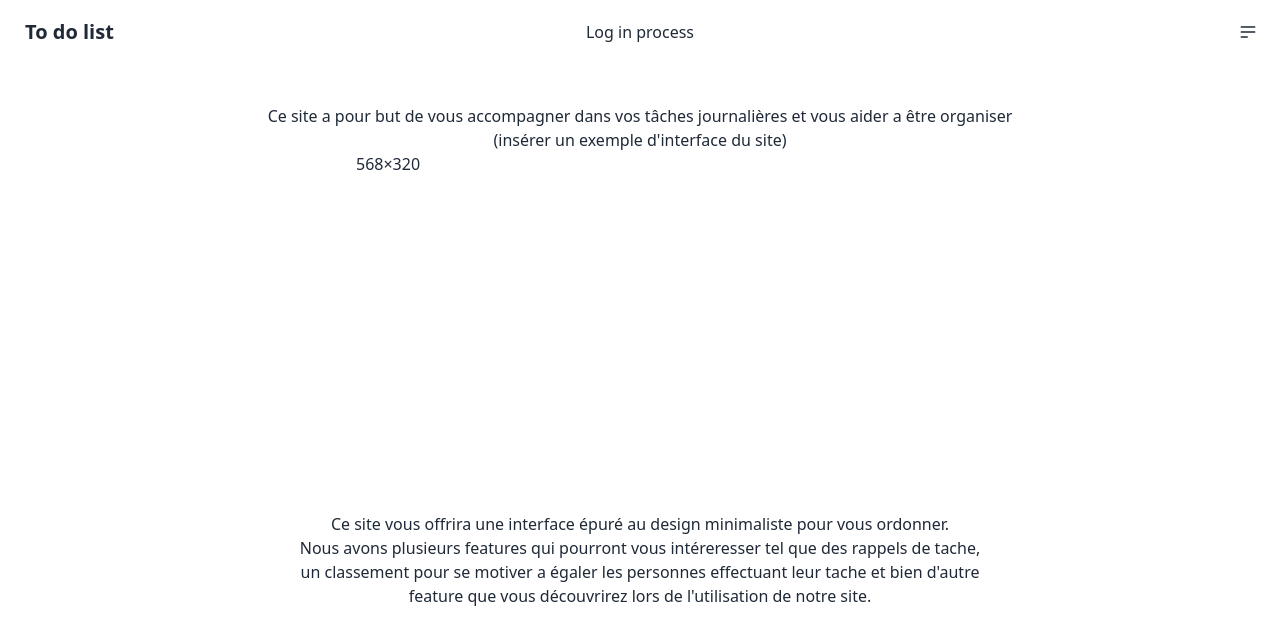
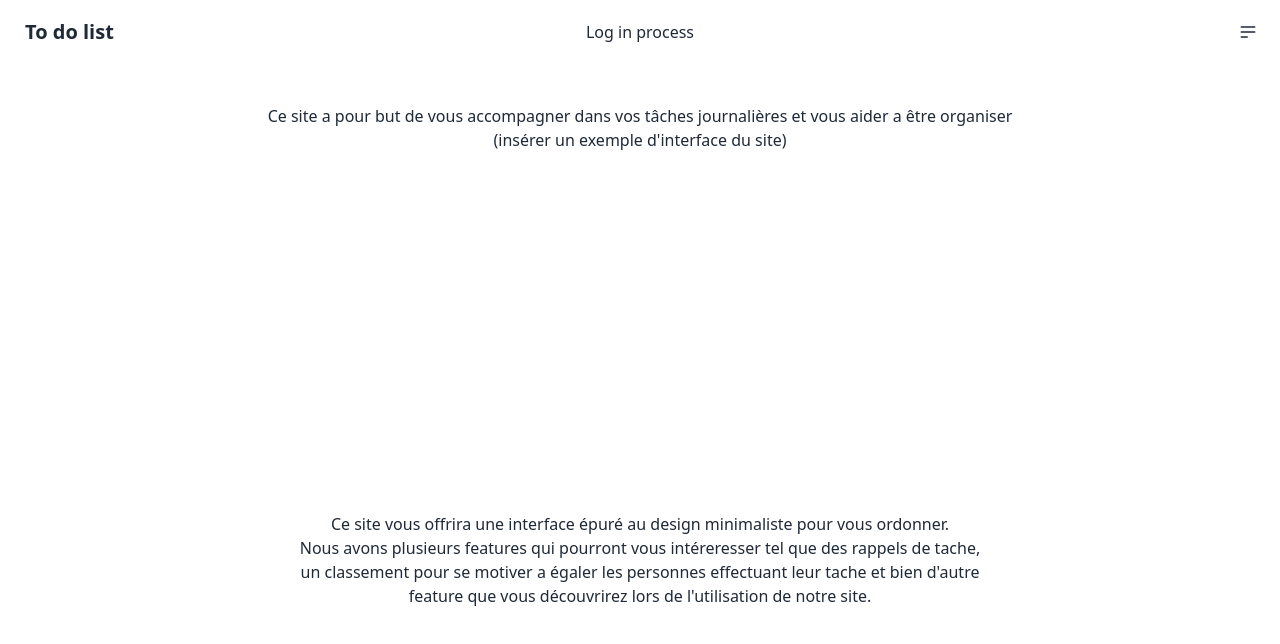
Before and after one commit to nielsmerceron/AWS, a SvelteKit app in the folder Front/todolist/: page / in a window 1280 px wide. Shown: the top 644 px of the page. Built offline with nearby package versions, Linux system fonts and the light colour scheme.

Commit message:
Clean up front page

```diff
--- a/Front/todolist/src/routes/+page.svelte
+++ b/Front/todolist/src/routes/+page.svelte
@@ -43,7 +43,7 @@
     aider a être organiser
   </p>
   (insérer un exemple d'interface du site)
-  <div class="artboard artboard-horizontal phone-1">568×320</div>
+  <div class="artboard artboard-horizontal phone-1"></div>
   <div class="container py-10 px-10 mx-0 min-w-full grid place-items-center">
     Ce site vous offrira une interface épuré au design minimaliste pour vous
     ordonner.
```
